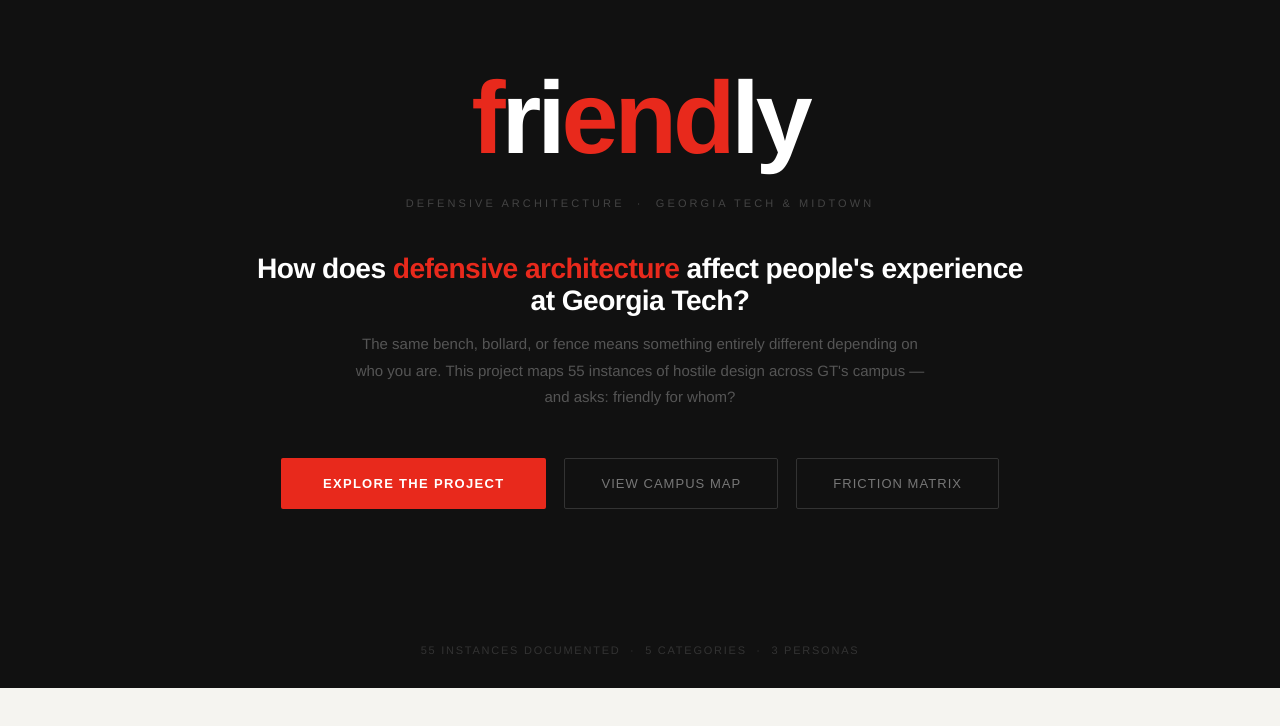
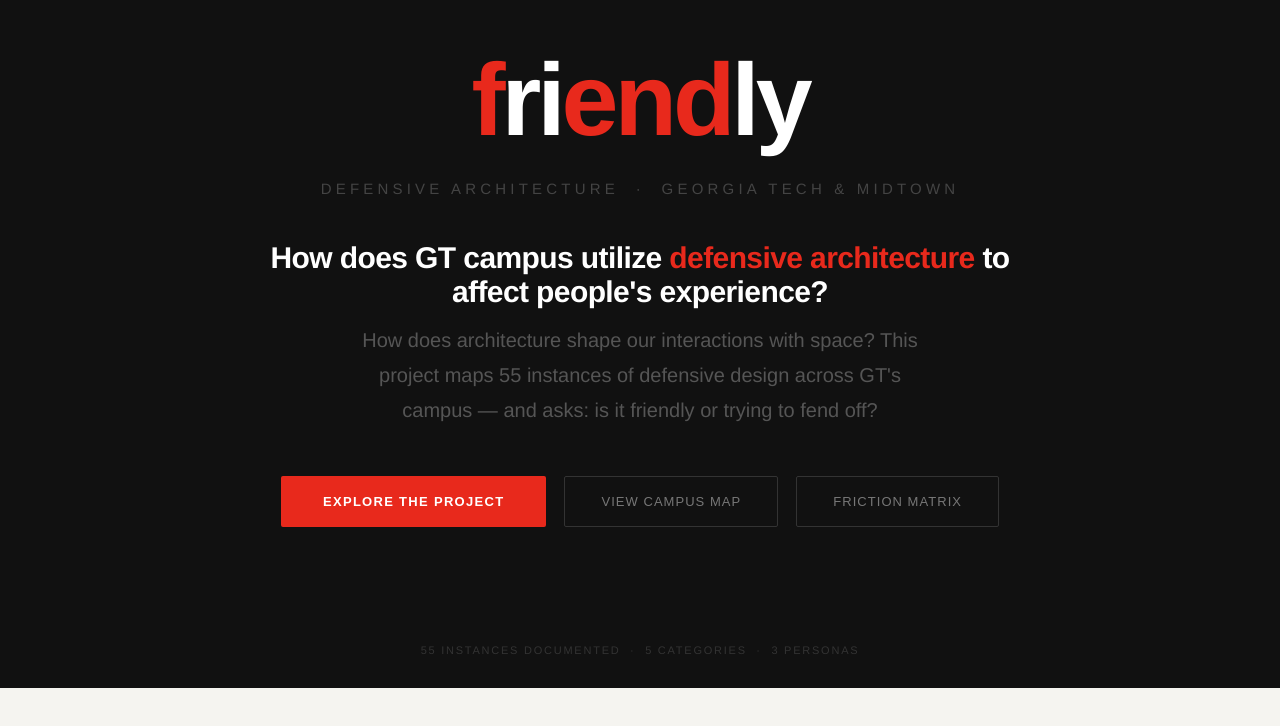
Before and after one commit to kkim26/Defensive_Arch_Identity, a plain HTML site: page index.html in a window 1280 px wide. Shown: the part 112-838 px from the top of the page. Drawn offline with nearby package versions, Linux system fonts and the light colour scheme.

Commit message:
splash screen bigger

```diff
--- a/index.html
+++ b/index.html
@@ -18,8 +18,8 @@
       <span class="sl-red">f</span><span class="sl-r">r</span><span class="sl-r">i</span><span class="sl-red">e</span><span class="sl-red">n</span><span class="sl-red">d</span><span class="sl-r">l</span><span class="sl-r">y</span>
     </div>
     <div class="splash-tagline">defensive architecture &nbsp;·&nbsp; Georgia Tech &amp; Midtown</div>
-    <h1 class="splash-q">How does <em>defensive architecture</em> affect people's experience<br> at Georgia Tech?</h1>
-    <p class="splash-sub">The same bench, bollard, or fence means something entirely different depending on who you are. This project maps 55 instances of hostile design across GT's campus — and asks: friendly for whom?</p>
+    <h1 class="splash-q">How does GT campus utilize <em>defensive architecture</em> to affect people's experience?</h1>
+    <p class="splash-sub">How does architecture shape our interactions with space? This project maps 55 instances of defensive design across GT's campus — and asks: is it friendly or trying to fend off?</p>
     <div class="splash-btns">
       <button class="btn-primary" onclick="showScreen('landing')">Explore the project</button>
       <button class="btn-outline" onclick="showScreen('map')">View campus map</button>
@@ -130,7 +130,7 @@
   </nav>
   <div class="matrix-body">
     <div class="matrix-intro">
-      <h2 class="matrix-title">The same design. <em>Different worlds.</em></h2>
+      <h2 class="matrix-title">How we <em>infer</em> identity would affect experience</h2>
       <span class="matrix-subtitle">Circle size = instances documented &nbsp;·&nbsp; Color = friction score &nbsp;·&nbsp; Hover cells for context</span>
     </div>
     <div class="matrix-card">
--- a/style.css
+++ b/style.css
@@ -20,13 +20,13 @@
 ═══════════════════════════════════════════════════════════ */
 #screen-splash{background:#111;justify-content:center;align-items:center}
 .splash-inner{display:flex;flex-direction:column;align-items:center;text-align:center;max-width:860px;padding:32px}
-.splash-logo{display:flex;align-items:baseline;font-weight:900;font-size:clamp(72px,8vw,108px);letter-spacing:-0.04em;line-height:1;margin-bottom:28px;user-select:none}
+.splash-logo{display:flex;align-items:baseline;font-weight:900;font-size:clamp(100px,8vw,120px);letter-spacing:-0.04em;line-height:1;margin-bottom:28px;user-select:none}
 .sl-r{color:#fff}
 .sl-red{color:#E8291C}
-.splash-tagline{font-size:11px;letter-spacing:.28em;text-transform:uppercase;color:#444;margin-bottom:44px;font-weight:500}
-.splash-q{font-size:clamp(20px,2.2vw,34px);font-weight:900;line-height:1.14;letter-spacing:-0.02em;color:#fff;margin-bottom:14px}
+.splash-tagline{font-size:15px;letter-spacing:.28em;text-transform:uppercase;color:#444;margin-bottom:44px;font-weight:500}
+.splash-q{font-size:clamp(30px,2.2vw,40px);font-weight:900;line-height:1.14;letter-spacing:-0.02em;color:#fff;margin-bottom:14px}
 .splash-q em{font-style:normal;color:#E8291C}
-.splash-sub{font-size:15px;color:#555;line-height:1.75;max-width:580px;margin-bottom:48px}
+.splash-sub{font-size:20px;color:#555;line-height:1.75;max-width:580px;margin-bottom:48px}
 .splash-btns{display:flex;gap:18px;flex-wrap:wrap;justify-content:center}
 .btn-primary{background:#E8291C;color:#fff;border:none;padding:18px 42px;font-size:13px;font-weight:700;letter-spacing:.1em;text-transform:uppercase;cursor:pointer;border-radius:2px;transition:background .15s}
 .btn-primary:hover{background:#c42317}
```
